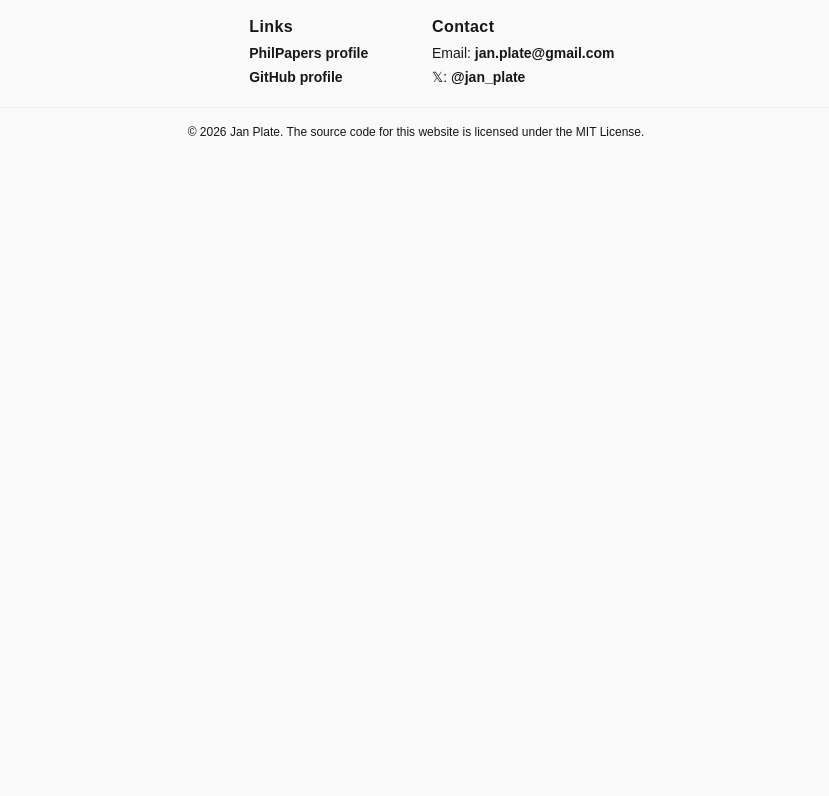
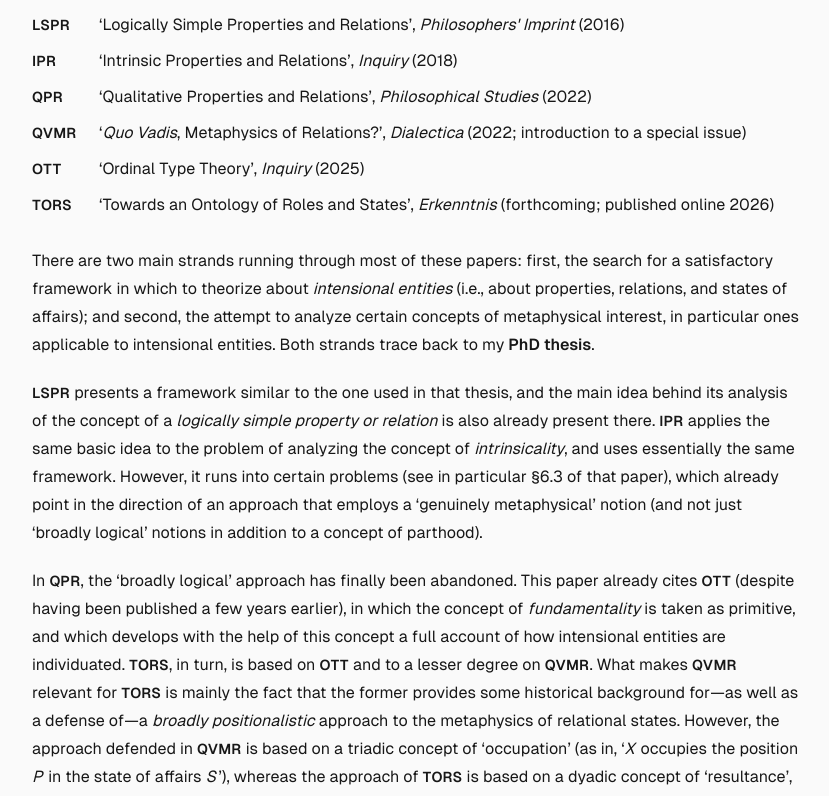
Before and after one commit to jplate/home, a Next.js app: page /home/Research in a window 1280 px wide. Shown: the part 920-1716 px from the top of the page, without its empty margins (224-1053 px from the left). Before the commit the page ends 1072 px from the top, so only its background shows below. Built offline with nearby package versions, Linux system fonts and the light colour scheme.

Commit message:
Update page.tsx

```diff
--- a/src/app/Research/page.tsx
+++ b/src/app/Research/page.tsx
@@ -23,6 +23,40 @@ export const metadata: Metadata = {
         canonical: 'https://jplate.github.io/home/Research',
     },
 };
+
+const Abbr = ({ children }: { children: React.ReactNode }) => (
+    <span className='text-[0.9em] tracking-wide'>{children}</span>
+);
+
+const AbbrLink = ({ href, children }: { href: string; children: React.ReactNode }) => (
+    <a href={href} target='_blank' rel='noopener'>
+        <Abbr>{children}</Abbr>
+    </a>
+);
+
+const LSPR = () => (
+    <AbbrLink href='https://quod.lib.umich.edu/p/phimp/3521354.0016.001/--logically-simple-properties-and-relations?view=image'>
+        LSPR
+    </AbbrLink>
+);
+
+const IPR = () => (
+    <AbbrLink href='https://www.tandfonline.com/doi/full/10.1080/0020174X.2018.1446046'>IPR</AbbrLink>
+);
+
+const QPR = () => (
+    <AbbrLink href='https://link.springer.com/article/10.1007/s11098-021-01708-y'>QPR</AbbrLink>
+);
+
+const QVMR = () => <AbbrLink href='https://www.philosophie.ch/plate-2022'>QVMR</AbbrLink>;
+
+const OTT = () => (
+    <AbbrLink href='https://www.tandfonline.com/doi/full/10.1080/0020174X.2023.2278031'>OTT</AbbrLink>
+);
+
+const TORS = () => (
+    <AbbrLink href='https://link.springer.com/article/10.1007/s10670-025-01036-1'>TORS</AbbrLink>
+);
 
 export default function Page() {
     return (
@@ -68,7 +102,7 @@ export default function Page() {
                     in June 2026:
                 </p>
                 <a
-                    href='https://claude.ai/public/artifacts/85a04752-8951-476f-9d40-6b65b91b28f6'
+                    href='https://claude.ai/public/artifacts/eed31e2a-e102-406c-8c75-d511bd380a4a'
                     target='_blank'
                     rel='noopener noreferrer'
                     className='card-link not-prose block border border-btnborder rounded-xl p-4 my-6 bg-btnbg hover:bg-gray-200/50 hover:border-gray-300 dark:hover:bg-white/5 dark:hover:border-gray-700 transition-colors duration-100 whitespace-normal no-underline'
@@ -84,6 +118,100 @@ export default function Page() {
                         free Claude account is required.
                     </span>
                 </a>
+                <p>The six papers in question are as follows:</p>
+                <table className='not-prose my-6 w-full border-collapse text-left'>
+                    <tbody className='align-top'>
+                        <tr>
+                            <td className='py-1 pr-5 whitespace-nowrap'>
+                                <LSPR />
+                            </td>
+                            <td className='py-1'>
+                                &lsquo;Logically Simple Properties and Relations&rsquo;,{' '}
+                                <i>Philosophers' Imprint</i> (2016)
+                            </td>
+                        </tr>
+                        <tr>
+                            <td className='py-1 pr-5 whitespace-nowrap'>
+                                <IPR />
+                            </td>
+                            <td className='py-1'>
+                                &lsquo;Intrinsic Properties and Relations&rsquo;, <i>Inquiry</i> (2018)
+                            </td>
+                        </tr>
+                        <tr>
+                            <td className='py-1 pr-5 whitespace-nowrap'>
+                                <QPR />
+                            </td>
+                            <td className='py-1'>
+                                &lsquo;Qualitative Properties and Relations&rsquo;,{' '}
+                                <i>Philosophical Studies</i> (2022)
+                            </td>
+                        </tr>
+                        <tr>
+                            <td className='py-1 pr-5 whitespace-nowrap'>
+                                <QVMR />
+                            </td>
+                            <td className='py-1'>
+                                &lsquo;<i>Quo Vadis</i>, Metaphysics of Relations?&rsquo;, <i>Dialectica</i>{' '}
+                                (2022; introduction to a special issue)
+                            </td>
+                        </tr>
+                        <tr>
+                            <td className='py-1 pr-5 whitespace-nowrap'>
+                                <OTT />
+                            </td>
+                            <td className='py-1'>
+                                &lsquo;Ordinal Type Theory&rsquo;, <i>Inquiry</i> (2025)
+                            </td>
+                        </tr>
+                        <tr>
+                            <td className='py-1 pr-5 whitespace-nowrap'>
+                                <TORS />
+                            </td>
+                            <td className='py-1'>
+                                &lsquo;Towards an Ontology of Roles and States&rsquo;, <i>Erkenntnis</i>{' '}
+                                (forthcoming; published online 2026)
+                            </td>
+                        </tr>
+                    </tbody>
+                </table>
+                <p>
+                    There are two main strands running through most of these papers: first, the search for a
+                    satisfactory framework in which to theorize about <i>intensional entities</i> (i.e., about
+                    properties, relations, and states of affairs); and second, the attempt to analyze certain
+                    concepts of metaphysical interest, in particular ones applicable to intensional entities.
+                    Both strands trace back to my <a
+                            href='https://openscholarship.wustl.edu/etd/1017/'
+                            target='_blank'
+                            rel='noopener noreferrer'
+                        >
+                            PhD thesis
+                        </a>.
+                    </p>
+                    <p>
+                    <LSPR /> presents a framework similar to the one used in that
+                    thesis, and the main idea behind its analysis of the concept of a <i>logically simple
+                    property or relation</i> is also already present there. <IPR /> applies the same basic idea to the
+                    problem of analyzing the concept of <i>intrinsicality</i>, and uses essentially the same
+                    framework. However, it runs into certain problems (see in particular §6.3 of that paper),
+                    which already point in the direction of an approach that employs a &lsquo;genuinely
+                    metaphysical&rsquo; notion (and not just &lsquo;broadly logical&rsquo; notions in addition to a concept of
+                    parthood).
+                    </p>
+                    <p>
+                    In <QPR />, the &lsquo;broadly logical&rsquo; approach has finally been abandoned.
+                    This paper already cites <OTT /> (despite having been published a few years earlier), in which the
+                    concept of <i>fundamentality</i> is taken as primitive, and which develops with the help of this
+                    concept a full account of how intensional entities are individuated. <TORS />, in turn, is
+                    based on <OTT /> and to a lesser degree on <QVMR />. What makes{' '}
+                    <QVMR /> relevant for <TORS /> is mainly
+                    the fact that the former provides some historical background for&mdash;as well as a defense of&mdash;a{' '}
+                    <i>broadly positionalistic</i> approach to the metaphysics of relational states. However, the
+                    approach defended in <QVMR /> is based on a triadic concept of &lsquo;occupation&rsquo; (as in, &lsquo;<i className='pr-[0.12em]'>X</i> occupies
+                    the position <i className='pr-[0.12em]'>P</i> in the state of affairs <i className='pr-[0.16em]'>S</i>&rsquo;), whereas the approach of <TORS /> is based
+                    on a dyadic concept of &lsquo;resultance&rsquo;, which links states of affairs to &lsquo;role assignments&rsquo;,
+                    i.e., generalized multisets of role&ndash;entity pairs.
+                </p>
             </Section>
         </Content>
     );
```
